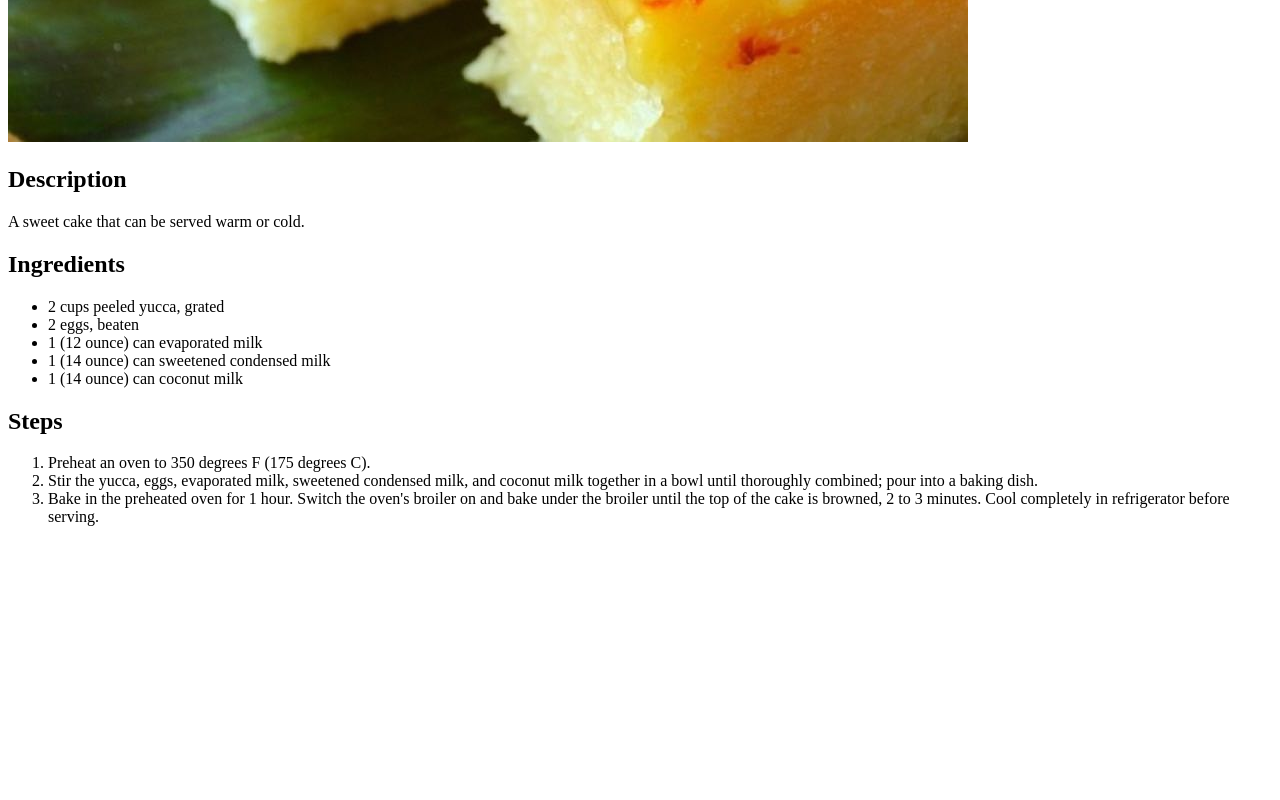
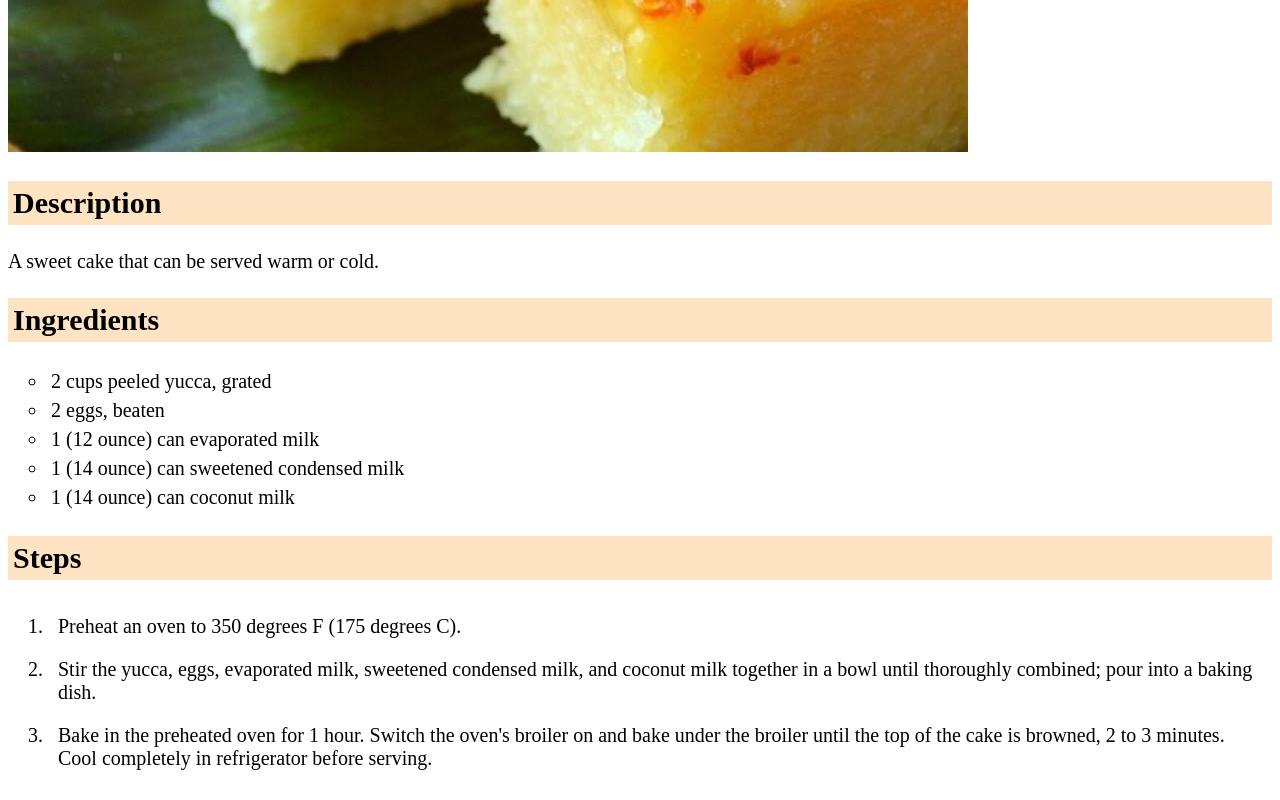
Before and after one commit to kayla-codes/odin-recipes, a plain HTML site: page recipes/cassava-cake.html in a window 1280 px wide. Shown: the part 632-1432 px from the top of the page. Before the commit the page ends 1174 px from the top, so only its background shows below. Drawn offline with Linux system fonts and the light colour scheme.

Commit message:
Add CSS for recipe pages

```diff
--- a/recipes/cassava-cake.html
+++ b/recipes/cassava-cake.html
@@ -11,7 +11,7 @@
         <h2>Description</h2>
         <p>A sweet cake that can be served warm or cold.</p>
         <h2>Ingredients</h2>
-        <ul>
+        <ul class="ingredients">
             <li>2 cups peeled yucca, grated</li>
             <li>2 eggs, beaten</li>
             <li>1 (12 ounce) can evaporated milk</li>
@@ -19,7 +19,7 @@
             <li>1 (14 ounce) can coconut milk</li>
         </ul>
         <h2>Steps</h2>
-        <ol>
+        <ol class="steps">
             <li>Preheat an oven to 350 degrees F (175 degrees C).</li>
             <li>Stir the yucca, eggs, evaporated milk, sweetened condensed milk, and coconut milk together in a bowl until thoroughly combined; pour into a baking dish.</li>
             <li>Bake in the preheated oven for 1 hour. Switch the oven's broiler on and bake under the broiler until the top of the cake is browned, 2 to 3 minutes. Cool completely in refrigerator before serving.</li>
--- a/style.css
+++ b/style.css
@@ -1,12 +1,34 @@
 h1,
 .recipe-links {
     text-align: center;
+}
+
+p,
+.ingredients,
+.steps {
+    font-size: 20px;
+}
+
+.ingredients li {
+    padding: 3px;
+    list-style-type: circle;
+}
+
+ol li {
+    padding: 10px;
 }
 
 h1 {
     background-color: #add8e6;
     font-family: Georgia, 'Times New Roman', Times, serif;
     font-size: 50px;
+    padding: 5px;
+}
+
+h2 {
+    background-color: #ffe4c4;
+    font-size: 30px;
+    padding: 5px;
 }
 
 a {
```
Also changed, not shown: recipes/filipino-spaghetti.html (+2 -2 lines), recipes/lumpia-shanghai.html (+2 -2 lines).
